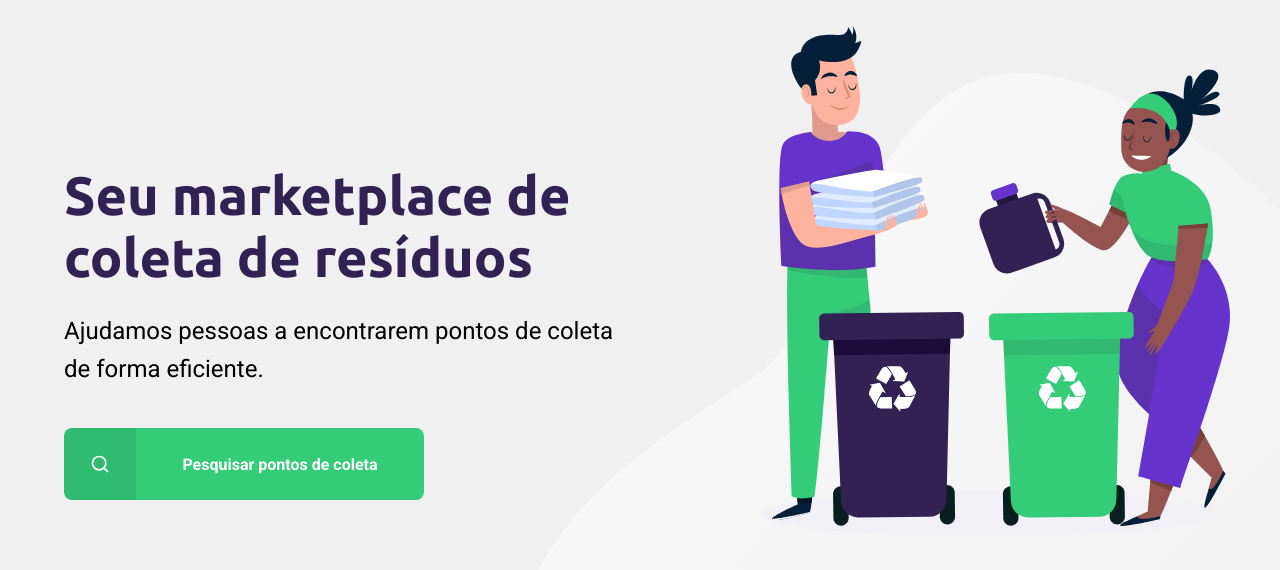
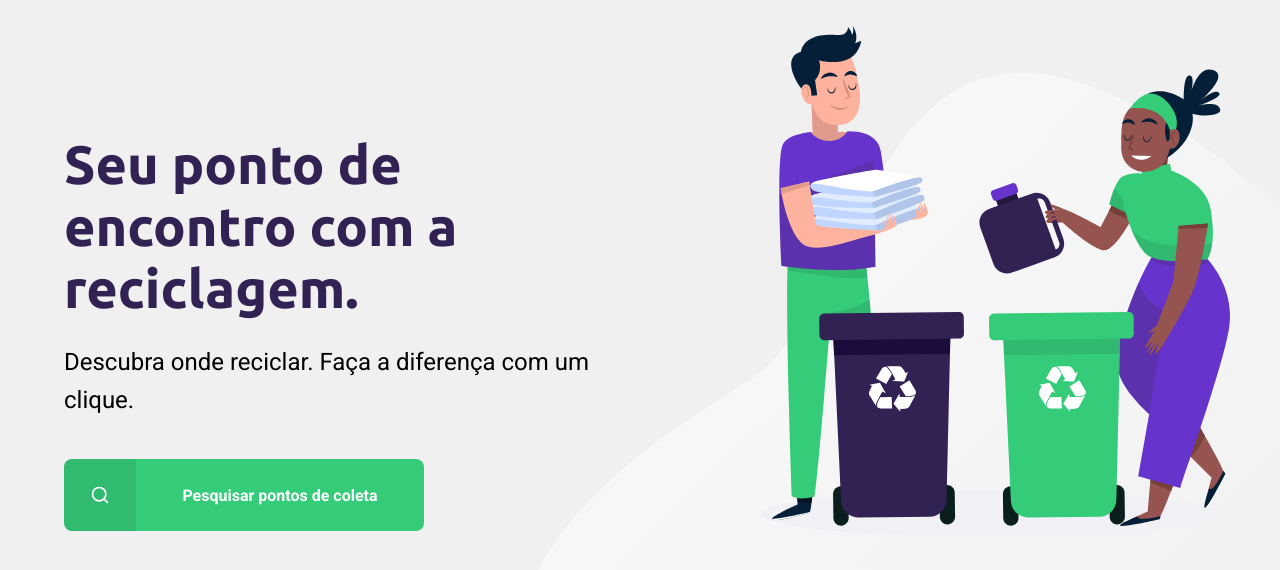
Before and after one commit to paolacaroline-sv/ecoleta-nlw, a website: page src/views/index.html in a window 1280 px wide. Shown: the part 114-684 px from the top of the page. Drawn offline with nearby package versions, Linux system fonts and the light colour scheme; files that its build step writes are made by us from their sources; files whose address does not match are found by name.

```diff
--- a/src/views/index.html
+++ b/src/views/index.html
@@ -8,8 +8,8 @@
     <a href="/create-point"><span></span>Cadastre ponto de coleta</a>
   </header>
   <main>
-    <h1>Seu marketplace de coleta de resíduos</h1>
-    <p>Ajudamos pessoas a encontrarem pontos de coleta de forma eficiente.</p>
+    <h1>Seu ponto de encontro com a reciclagem.</h1>
+    <p>Descubra onde reciclar. Faça a diferença com um clique.</p>
     <a href="#"><span></span><strong>Pesquisar pontos de coleta</strong></a>
   </main>
 </div>
```
